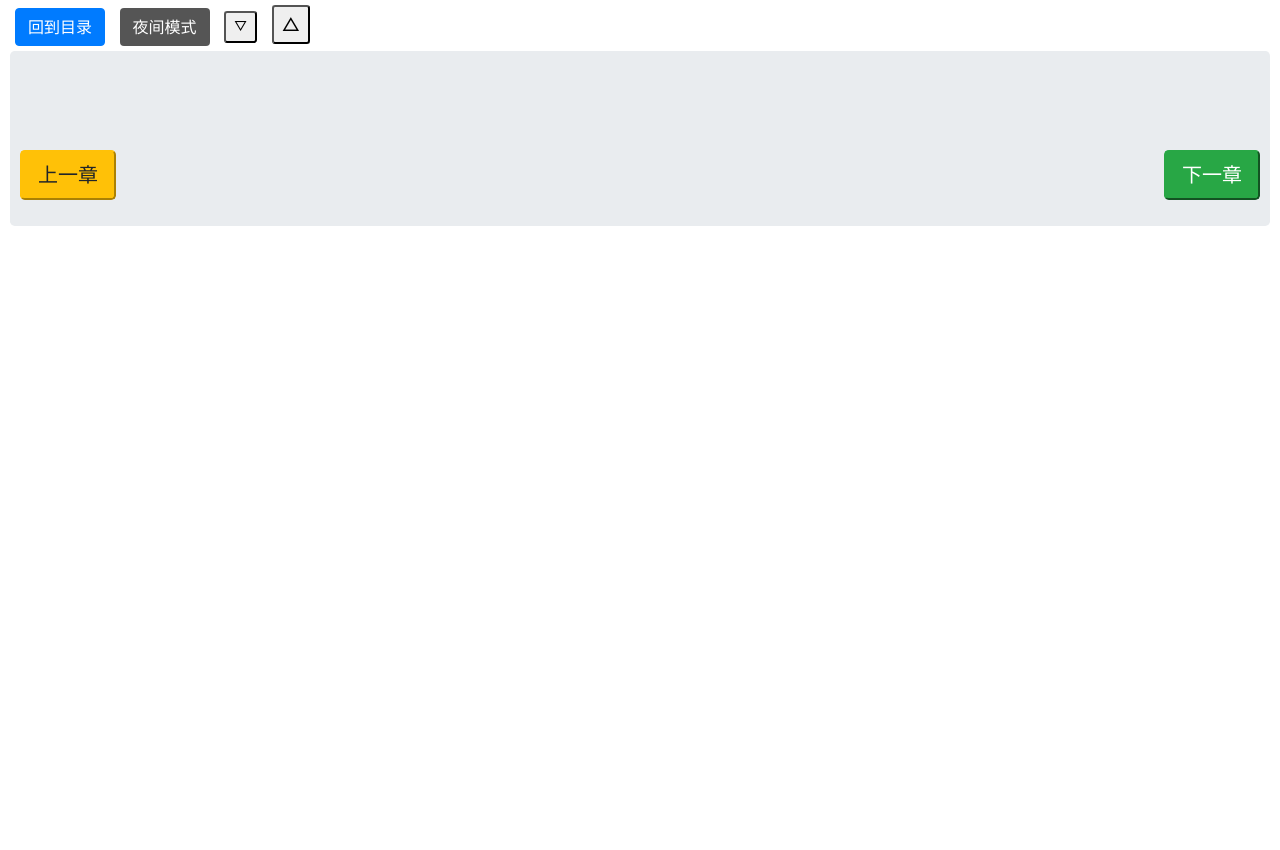
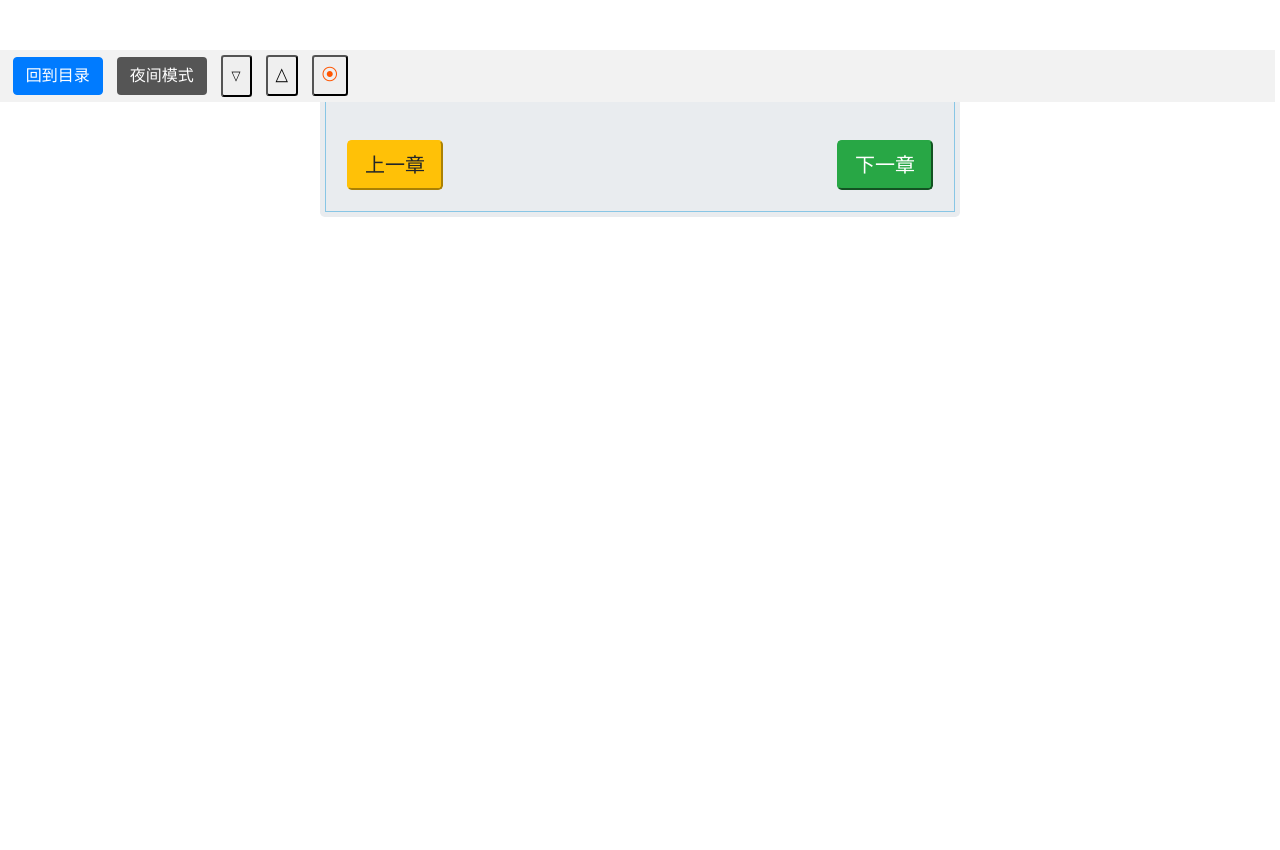
Before and after one commit to GeekRicardo/Web-TXT, a Flask app: template templates/chapter.html in a window 1280 px wide. Before the commit the page ends 226 px from the top, so only its background shows below. Run offline with Flask 2, Linux system fonts and the light colour scheme; the template is opened without the code that fills it, so the values that code supplies are empty; some libraries are stand-ins or nearby versions.

Commit message:
增加自动滚动，布局微调

```diff
--- a/templates/chapter.html
+++ b/templates/chapter.html
@@ -8,11 +8,15 @@
     <title>{{ chapter.title }}</title>
     <link rel="shortcut icon " type="images/x-icon" href="/static/favicon.ico">
     <link rel="stylesheet" href="https://stackpath.bootstrapcdn.com/bootstrap/4.4.1/css/bootstrap.min.css">
+    <link rel="stylesheet" href="/static/css/layui.css">
     <script src="https://cdn.bootcss.com/jquery/3.4.1/jquery.min.js"></script>
     <script src="https://cdn.bootcss.com/twitter-bootstrap/4.4.1/js/bootstrap.min.js"></script>
     <script src="https://cdn.bootcss.com/clipboard.js/2.0.4/clipboard.min.js"></script>
     <script>
     $(function() {
+        document.oncontextmenu = function(){
+            event.returnValue = false;
+        };
         setDayStyle();
         $('.reload').click(function() {
             location.reload();
@@ -61,7 +65,9 @@
                 //切换成黑夜模式
                 $("body").css("backgroundColor","#000");
                 $(".jumbotron").css("backgroundColor","#0d0d0d");
+                $(".mainoper").css("backgroundColor","#0d0d0d");
                 $("pre").css("color","#737373");
+                $('.fontsize').css('color', '#939392');
                 $('#turnday').css('background-color', '#e7e7e7');
                 $('#turnday').css('color', 'black');
                 $('#turnday').attr('day', false);
@@ -72,10 +78,12 @@
                 })
             }else if(isDay== 'false'){
                 //切换成白天模式
-                $("body").css("backgroundColor","#fff");
+                $("body").css("backgroundColor","#f2f2f2");
                 $(".jumbotron").css("backgroundColor","#f2f2f2");
+                $('.fontsize').css('color', 'black');
                 $('#turnday').attr('day', true);
                 $('#turnday').css('background-color', '#555555');
+                $('#turnday').css('color', '#939392');
                 $('#turnday').text('夜晚模式');
                 $.ajax({
                     url: '/setDay/1',
@@ -94,57 +102,124 @@
         $('#toTop').click(function(){
             $('html,body').animate({ scrollTop: 0 }, 500);
         });
+
+        function scroller(){
+            //  自动滚动
+            if(true)
+            {
+                yScroll = document.documentElement.scrollTop;
+                xScroll = document.documentElement.scrollLeft;
+                position = yScroll + 1;
+                scroll(xScroll, position);
+            }
+        }
+        var timer;
+        autoscroll();
+        $('#scroll').click(function(){
+            autoscroll();
+        });
+        function autoscroll(){
+            var icon = $('#scroll');
+            if(icon.attr('play') == 'stop'){
+                icon.removeClass('layui-icon-play');
+                icon.addClass('layui-icon-radio');
+                icon.attr('play', 'played');
+                icon.css('color', '#ff5500');
+                timer = setInterval(scroller,10);
+            }else if(icon.attr('play') == 'played'){
+                icon.removeClass('layui-icon-radio');
+                icon.addClass('layui-icon-play');
+                icon.attr('play', 'stop');
+                icon.css('color', '#00ff00');
+                clearInterval(timer);
+            }
+        }
     })
     </script>
     <style>
-    html,
-    body {
+    html, body {
         width: 100%;
         height: 100%;
-        padding-left: 5px;
-        padding-right: 5px;
+        /*padding-left: 5px;
+        padding-right: 5px;*/
     }
 
     .jumbotron {
         width: 100%;
         padding: 5px;
+        margin: auto auto;
+        margin-top: 50px;
         /*height: 100%;*/
+        z-index: 99;
     }
 
     .oper {
         position: fixed;
         top: 50%;
         right: 1%;
+        z-index: 100;
+    }
+
+    .mainoper {
+        width: 100%;
+        position: fixed;
+        top: 0;
+        margin: auto auto;
+        margin-left: -5px;
+        padding-left: 1%;
+        padding-right: 1%;
         z-index: 999;
+        background-color: #f2f2f2;
     }
+
     button {
         margin: 5px;
     }
+
     pre {
         white-space: pre-wrap;
         font-size: 18px;
         text-indent:2em;
+        padding: 1rem;
+        border: #88C6E5 solid 1px;
+        font-family: 方正启体简体,"Microsoft YaHei",微软雅黑,宋体;
     }
+
+    h3 {
+        text-align: center;
+    }
+
     #turnday {
         background-color: #555555;
         color: white;
     }
     #fontdown {
         font-size: small;
+        padding:9px;
     }
     #fontup {
         font-size: large;
+        padding-bottom: 6px;
+    }
+    #play {
+        font-size: large;
+        padding-bottom: 6px;
+    }
+    .layui-icon {
+        color: #00ff00;
     }
     </style>
 </head>
 
 <body>
-    <a href="/catalog/{{txtid}}" title=""><button class="btn btn-primary">回到目录</button></a>
-    <!-- <button id='btn' class="btn btn-success reload">刷新一下</button> -->
-    <button class='btn' id='turnday' day={{isDay}}>夜间模式</button>
-    <button class="btn-sm fontsize" id='fontdown'>▽</button>
-    <button class="btn-sm fontsize" id='fontup'>△</button>
-    <div class="jumbotron">
+    <div class=" col-xs-4 col-xs-offset-4 mainoper">
+        <a href="/catalog/{{txtid}}" title=""><button class="btn btn-primary">回到目录</button></a>
+        <button class='btn' id='turnday' day={{isDay}}>夜间模式</button>
+        <button class="btn-sm fontsize" id='fontdown'>▽</button>
+        <button class="btn-sm fontsize" id='fontup'>△</button>
+        <button class="btn-sm fontsize" id='play'><i id='scroll' play='stop' class="layui-icon layui-icon-play"></i></button>
+    </div>
+    <div class=" col-md-6 col-md-offset-3 jumbotron">
         <div class="oper">
 
         </div>
```
